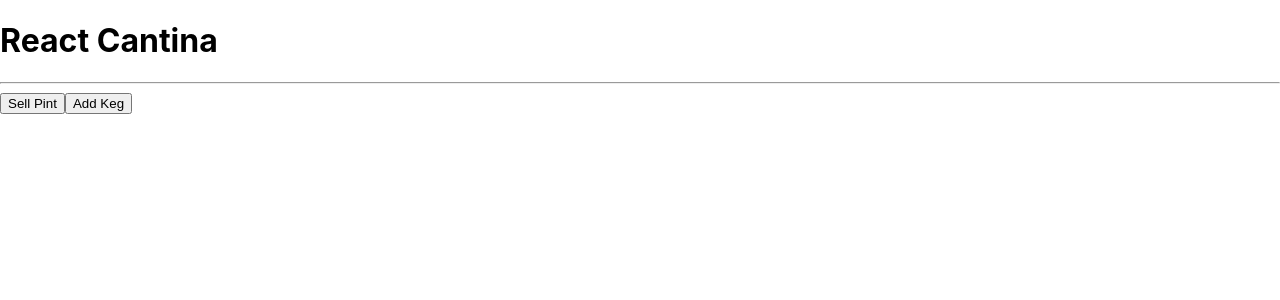
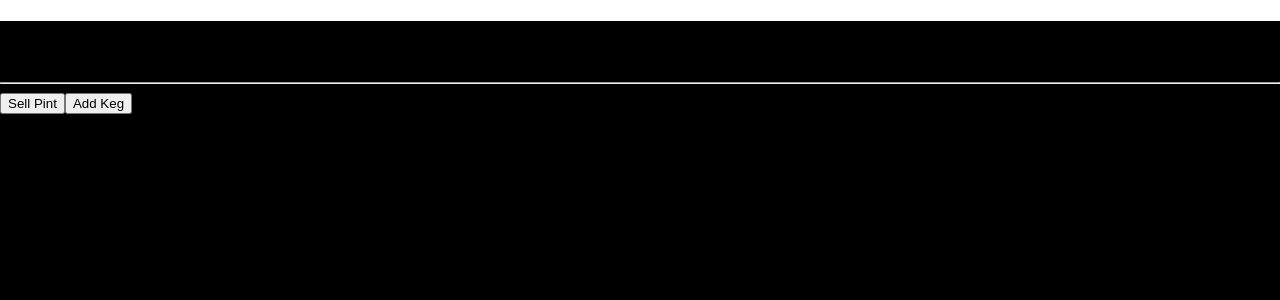
Before and after one commit to tayphill13/React-Cantina, a React (Create React App) app: page / in a window 1280 px wide. Shown: the top 300 px of the page. Built offline with nearby package versions, Linux system fonts and the light colour scheme.

Commit message:
add bootstrap container to my app.js with some basic background and font color styling

```diff
--- a/src/components/App.js
+++ b/src/components/App.js
@@ -1,13 +1,19 @@
 import React from 'react';
 import Header from "./Header";
 import KegControl from "./KegControl";
+import Container from 'react-bootstrap/Container';
 
 function App() {
+  const bodyStyle = {
+    backgroundColor: 'black',
+    color: 'neon green',
+    minHeight: '100vh'
+  }
   return (
-    <React.Fragment>
+    <Container fluid style={bodyStyle}>
       <Header />
       <KegControl />
-    </React.Fragment>
+    </Container>
   );
 }
 
```
